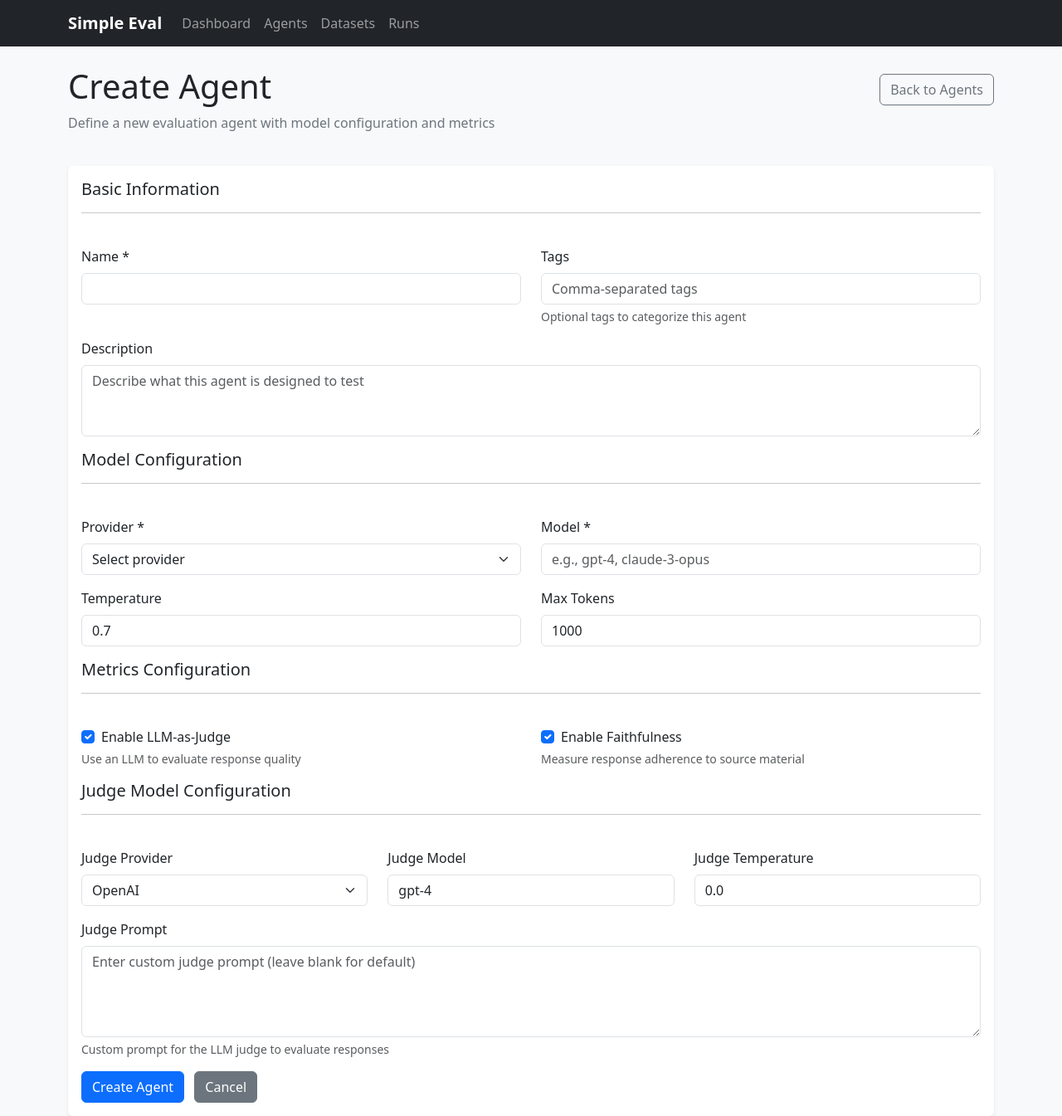
After one commit to ravediamond/simple-eval, a FastAPI app: template templates/new_agent.html in a window 1280 px wide. The commit adds this page. Shown: the whole page at 83% size. Run offline with FastAPI, Linux system fonts and the light colour scheme; the template is opened without the code that fills it, so the values that code supplies are empty; some libraries are stand-ins or nearby versions.

Commit message:
feat: agent creation

```diff
--- a/app/main.py
+++ b/app/main.py
@@ -8,7 +8,7 @@ from sqlalchemy.orm import Session
 from dotenv import load_dotenv
 
 from app.database import init_db, get_db
-from app.models import Dataset, DatasetVersion
+from app.models import Dataset, DatasetVersion, Agent, AgentVersion
 from app.dataset_utils import DatasetProcessor
 
 load_dotenv()
@@ -37,9 +37,13 @@ async def dashboard(request: Request):
     return templates.TemplateResponse("dashboard.html", {"request": request})
 
 @app.get("/agents", response_class=HTMLResponse)
-async def agents(request: Request):
+async def agents(request: Request, db: Session = Depends(get_db)):
     """Agents page"""
-    return templates.TemplateResponse("agents.html", {"request": request})
+    agents = db.query(Agent).all()
+    return templates.TemplateResponse("agents.html", {
+        "request": request,
+        "agents": agents
+    })
 
 @app.get("/datasets", response_class=HTMLResponse)
 async def datasets(request: Request, db: Session = Depends(get_db)):
@@ -154,6 +158,99 @@ async def preview_dataset(dataset_id: int, version_id: int, db: Session = Depend
     except Exception as e:
         raise HTTPException(status_code=500, detail=f"Error reading dataset: {str(e)}")
 
+@app.get("/agents/new", response_class=HTMLResponse)
+async def new_agent_form(request: Request):
+    """New agent form"""
+    return templates.TemplateResponse("new_agent.html", {"request": request})
+
+@app.post("/agents")
+async def create_agent(
+    request: Request,
+    name: str = Form(...),
+    description: str = Form(""),
+    tags: str = Form(""),
+    model_provider: str = Form(...),
+    model_name: str = Form(...),
+    temperature: float = Form(0.7),
+    max_tokens: int = Form(1000),
+    llm_as_judge_enabled: bool = Form(True),
+    faithfulness_enabled: bool = Form(True),
+    judge_model_provider: str = Form("openai"),
+    judge_model_name: str = Form("gpt-4"),
+    judge_temperature: float = Form(0.0),
+    judge_prompt: str = Form(""),
+    db: Session = Depends(get_db)
+):
+    """Create a new agent"""
+    try:
+        # Parse tags
+        tag_list = [tag.strip() for tag in tags.split(",") if tag.strip()] if tags else []
+
+        # Create agent
+        agent = Agent(
+            name=name,
+            description=description,
+            tags=tag_list
+        )
+        db.add(agent)
+        db.flush()  # Get the ID
+
+        # Create initial agent version
+        model_config = {
+            "provider": model_provider,
+            "model": model_name,
+            "temperature": temperature,
+            "max_tokens": max_tokens
+        }
+
+        judge_model_config = {
+            "provider": judge_model_provider,
+            "model": judge_model_name,
+            "temperature": judge_temperature
+        }
+
+        default_thresholds = {
+            "llm_as_judge": 0.8,
+            "faithfulness": 0.8
+        }
+
+        default_judge_prompt = judge_prompt or "Please evaluate the following response for quality and accuracy. Rate from 0 to 1 where 1 is excellent and 0 is poor."
+
+        version = AgentVersion(
+            agent_id=agent.id,
+            version_number=1,
+            notes="Initial version",
+            model_config=model_config,
+            llm_as_judge_enabled=llm_as_judge_enabled,
+            faithfulness_enabled=faithfulness_enabled,
+            default_thresholds=default_thresholds,
+            judge_model_config=judge_model_config,
+            judge_prompt=default_judge_prompt
+        )
+        db.add(version)
+        db.commit()
+
+        return RedirectResponse(url="/agents", status_code=302)
+
+    except Exception as e:
+        db.rollback()
+        return templates.TemplateResponse("new_agent.html", {
+            "request": request,
+            "error": f"Error creating agent: {str(e)}"
+        })
+
+@app.get("/agents/{agent_id}", response_class=HTMLResponse)
+async def agent_detail(request: Request, agent_id: int, db: Session = Depends(get_db)):
+    """Agent detail page"""
+    agent = db.query(Agent).filter(Agent.id == agent_id).first()
+    if not agent:
+        raise HTTPException(status_code=404, detail="Agent not found")
+
+    return templates.TemplateResponse("agent_detail.html", {
+        "request": request,
+        "agent": agent
+    })
+
 @app.get("/runs", response_class=HTMLResponse)
 async def runs(request: Request):
     """Runs page"""
--- /dev/null
+++ b/templates/new_agent.html
@@ -0,0 +1,161 @@
+{% extends "base.html" %}
+
+{% block title %}Create Agent - Simple Eval{% endblock %}
+
+{% block content %}
+<div class="row">
+    <div class="col-12">
+        <div class="d-flex justify-content-between align-items-center">
+            <h1>Create Agent</h1>
+            <a href="/agents" class="btn btn-outline-secondary">Back to Agents</a>
+        </div>
+        <p class="text-muted">Define a new evaluation agent with model configuration and metrics</p>
+    </div>
+</div>
+
+<div class="row mt-4">
+    <div class="col-12">
+        <div class="card">
+            <div class="card-body">
+                {% if error %}
+                    <div class="alert alert-danger">{{ error }}</div>
+                {% endif %}
+
+                <form method="post" action="/agents">
+                    <!-- Basic Information -->
+                    <div class="row mb-4">
+                        <div class="col-12">
+                            <h5>Basic Information</h5>
+                            <hr>
+                        </div>
+                    </div>
+
+                    <div class="row mb-3">
+                        <div class="col-md-6">
+                            <label for="name" class="form-label">Name *</label>
+                            <input type="text" class="form-control" id="name" name="name" required>
+                        </div>
+                        <div class="col-md-6">
+                            <label for="tags" class="form-label">Tags</label>
+                            <input type="text" class="form-control" id="tags" name="tags" placeholder="Comma-separated tags">
+                            <div class="form-text">Optional tags to categorize this agent</div>
+                        </div>
+                    </div>
+
+                    <div class="mb-3">
+                        <label for="description" class="form-label">Description</label>
+                        <textarea class="form-control" id="description" name="description" rows="3" placeholder="Describe what this agent is designed to test"></textarea>
+                    </div>
+
+                    <!-- Model Configuration -->
+                    <div class="row mb-4">
+                        <div class="col-12">
+                            <h5>Model Configuration</h5>
+                            <hr>
+                        </div>
+                    </div>
+
+                    <div class="row mb-3">
+                        <div class="col-md-6">
+                            <label for="model_provider" class="form-label">Provider *</label>
+                            <select class="form-select" id="model_provider" name="model_provider" required>
+                                <option value="">Select provider</option>
+                                <option value="openai">OpenAI</option>
+                                <option value="anthropic">Anthropic</option>
+                                <option value="azure">Azure OpenAI</option>
+                                <option value="google">Google</option>
+                            </select>
+                        </div>
+                        <div class="col-md-6">
+                            <label for="model_name" class="form-label">Model *</label>
+                            <input type="text" class="form-control" id="model_name" name="model_name" placeholder="e.g., gpt-4, claude-3-opus" required>
+                        </div>
+                    </div>
+
+                    <div class="row mb-3">
+                        <div class="col-md-6">
+                            <label for="temperature" class="form-label">Temperature</label>
+                            <input type="number" class="form-control" id="temperature" name="temperature" step="0.1" min="0" max="2" value="0.7">
+                        </div>
+                        <div class="col-md-6">
+                            <label for="max_tokens" class="form-label">Max Tokens</label>
+                            <input type="number" class="form-control" id="max_tokens" name="max_tokens" min="1" value="1000">
+                        </div>
+                    </div>
+
+                    <!-- Metrics Configuration -->
+                    <div class="row mb-4">
+                        <div class="col-12">
+                            <h5>Metrics Configuration</h5>
+                            <hr>
+                        </div>
+                    </div>
+
+                    <div class="row mb-3">
+                        <div class="col-md-6">
+                            <div class="form-check">
+                                <input class="form-check-input" type="checkbox" id="llm_as_judge_enabled" name="llm_as_judge_enabled" checked>
+                                <label class="form-check-label" for="llm_as_judge_enabled">
+                                    Enable LLM-as-Judge
+                                </label>
+                            </div>
+                            <div class="form-text">Use an LLM to evaluate response quality</div>
+                        </div>
+                        <div class="col-md-6">
+                            <div class="form-check">
+                                <input class="form-check-input" type="checkbox" id="faithfulness_enabled" name="faithfulness_enabled" checked>
+                                <label class="form-check-label" for="faithfulness_enabled">
+                                    Enable Faithfulness
+                                </label>
+                            </div>
+                            <div class="form-text">Measure response adherence to source material</div>
+                        </div>
+                    </div>
+
+                    <!-- Judge Model Configuration -->
+                    <div class="row mb-4">
+                        <div class="col-12">
+                            <h5>Judge Model Configuration</h5>
+                            <hr>
+                        </div>
+                    </div>
+
+                    <div class="row mb-3">
+                        <div class="col-md-4">
+                            <label for="judge_model_provider" class="form-label">Judge Provider</label>
+                            <select class="form-select" id="judge_model_provider" name="judge_model_provider">
+                                <option value="openai" selected>OpenAI</option>
+                                <option value="anthropic">Anthropic</option>
+                                <option value="azure">Azure OpenAI</option>
+                                <option value="google">Google</option>
+                            </select>
+                        </div>
+                        <div class="col-md-4">
+                            <label for="judge_model_name" class="form-label">Judge Model</label>
+                            <input type="text" class="form-control" id="judge_model_name" name="judge_model_name" value="gpt-4">
+                        </div>
+                        <div class="col-md-4">
+                            <label for="judge_temperature" class="form-label">Judge Temperature</label>
+                            <input type="number" class="form-control" id="judge_temperature" name="judge_temperature" step="0.1" min="0" max="2" value="0.0">
+                        </div>
+                    </div>
+
+                    <div class="mb-3">
+                        <label for="judge_prompt" class="form-label">Judge Prompt</label>
+                        <textarea class="form-control" id="judge_prompt" name="judge_prompt" rows="4" placeholder="Enter custom judge prompt (leave blank for default)"></textarea>
+                        <div class="form-text">Custom prompt for the LLM judge to evaluate responses</div>
+                    </div>
+
+                    <!-- Submit -->
+                    <div class="row">
+                        <div class="col-12">
+                            <button type="submit" class="btn btn-primary">Create Agent</button>
+                            <a href="/agents" class="btn btn-secondary ms-2">Cancel</a>
+                        </div>
+                    </div>
+                </form>
+            </div>
+        </div>
+    </div>
+</div>
+{% endblock %}
```
Also changed, not shown: app/models.py (+46 -1 lines), templates/agent_detail.html (added, +211 -0 lines), templates/agents.html (+58 -5 lines), data/simple_eval.db.
